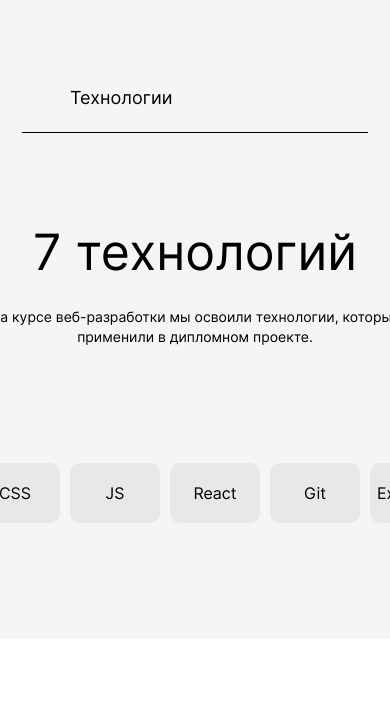
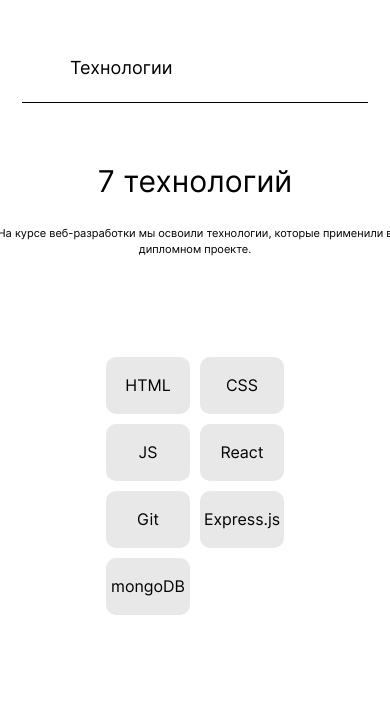
Before and after one commit to zilov/movies-explorer-frontend, a React (Create React App) app: page / in a window 390 px wide. Shown: the part 1722-2424 px from the top of the page. Built offline with nearby package versions, Linux system fonts and the light colour scheme.

Commit message:
feat: techs layout for 320 and 768

```diff
--- a/src/components/Main/Techs/Techs.css
+++ b/src/components/Main/Techs/Techs.css
@@ -32,6 +32,8 @@
 }
 
 .techs__grid-table {
+  padding: 0;
+  margin: 0;
   display: grid;
   grid-template-columns: repeat(7 ,1fr);
   column-gap: 10px;
@@ -46,6 +48,37 @@
   height: 60px;
   background-color: #E8E8E8;
   border-radius: 10px;
+}
 
+ /* @media screen and (max-width: 1279px) {} */
 
+@media screen and (max-width: 767px) {
+
+  .techs {
+    background-color: white;
+    padding-top: 70px;
+    padding-bottom: 70px;
+  }
+
+  .techs__title {
+    margin-top: 60px;
+    font-size: 30px;
+    line-height: 36px;
+  }
+
+  .techs__text {
+    font-size: 11px;
+    line-height: 16px;
+  }
+
+  .techs__grid-table {
+    grid-template-columns: 1fr 1fr;
+    gap: 10px;
+    list-style: none;
+  }
+
+  .techs__grid-table-item {
+    width: 84px;
+    height: 57px;
+  }
 }
```
Also changed, not shown: src/components/Main/Techs/Techs.js (line endings or trailing spaces).
